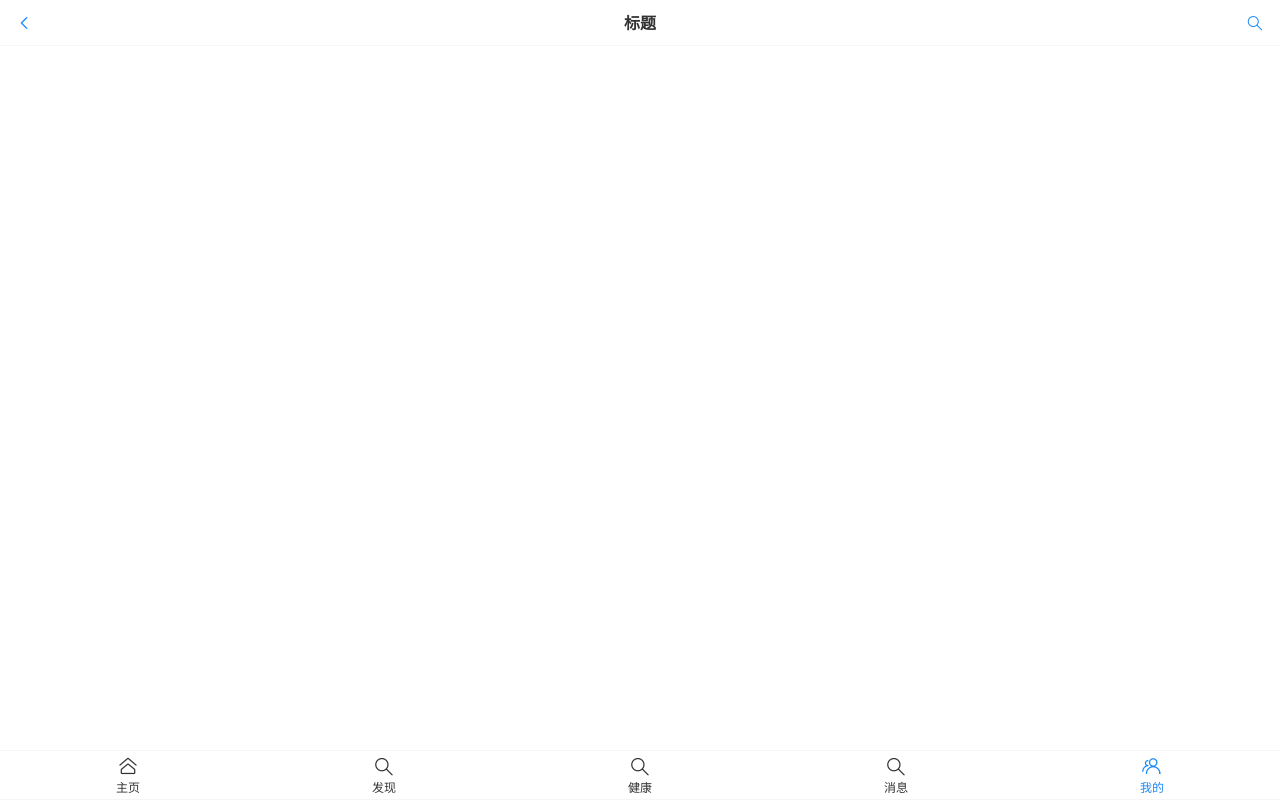
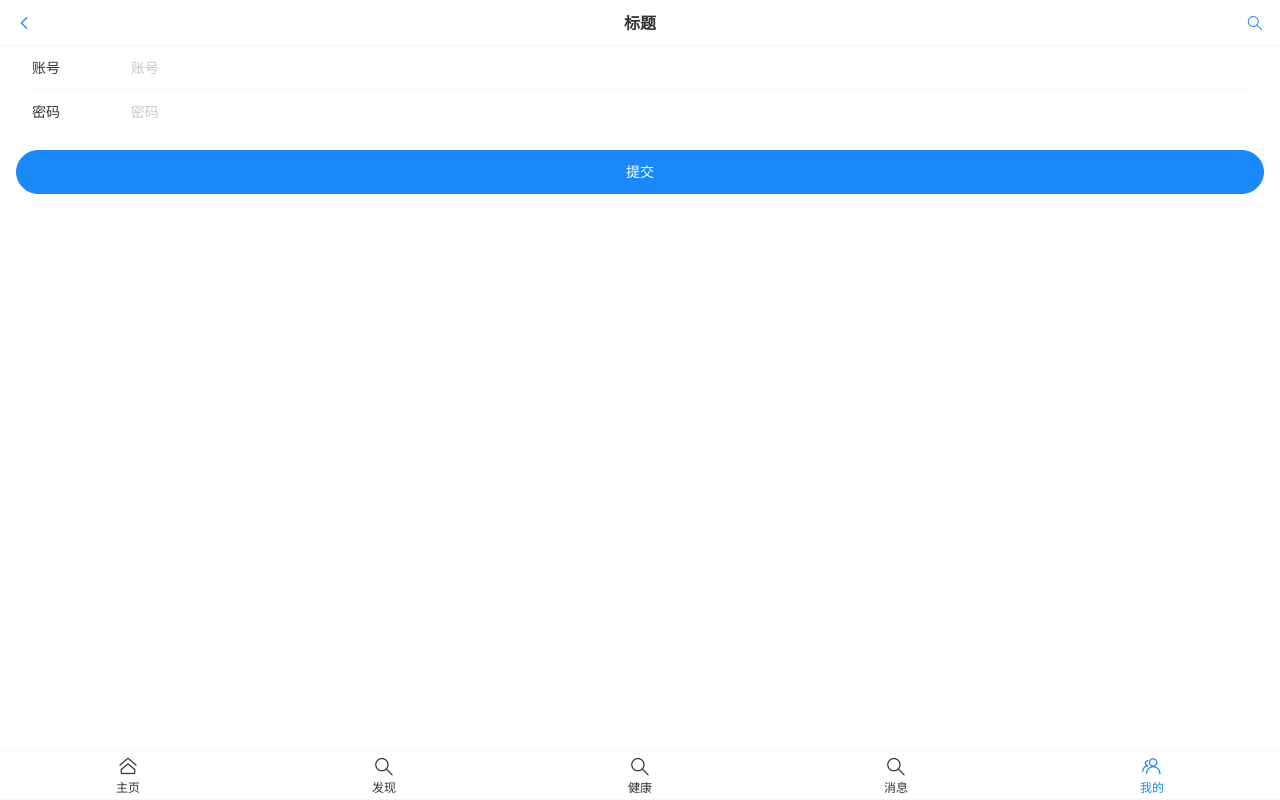
Before and after one commit to cool-icu0/medicalsys-frontend, a Vue app: page /user in a window 1280 px wide. Built offline with nearby package versions, Linux system fonts and the light colour scheme.

Commit message:
feat:"配置axios，前端搭建简单登录接口，实现前后端调"

```diff
--- a/components.d.ts
+++ b/components.d.ts
@@ -12,7 +12,10 @@ declare module 'vue' {
     RouterLink: typeof import('vue-router')['RouterLink']
     RouterView: typeof import('vue-router')['RouterView']
     VanButton: typeof import('vant/es')['Button']
+    VanCellGroup: typeof import('vant/es')['CellGroup']
     VanEmpty: typeof import('vant/es')['Empty']
+    VanField: typeof import('vant/es')['Field']
+    VanForm: typeof import('vant/es')['Form']
     VanIcon: typeof import('vant/es')['Icon']
     VanNavBar: typeof import('vant/es')['NavBar']
     VanTabbar: typeof import('vant/es')['Tabbar']
--- a/package.json
+++ b/package.json
@@ -9,6 +9,9 @@
     "preview": "vite preview"
   },
   "dependencies": {
+    "@vant/compat": "^1.0.0",
+    "axios": "^1.6.8",
+    "qs": "^6.12.1",
     "vant": "^4.8.11",
     "vue": "^3.3.4",
     "vue-router": "^4.3.2"
--- /dev/null
+++ b/src/config/myAxios.js
@@ -0,0 +1,31 @@
+// Set config defaults when creating the instance
+//自定义实例默认值
+import axios from "axios";
+
+const myAxios = axios.create({
+    baseURL: 'http://localhost:8039',
+});
+
+//拦截器
+// 添加请求拦截器
+myAxios.interceptors.request.use(function (config) {
+    // 在发送请求之前做些什么
+    console.log("请求发送了",config)
+    console.log("请求：",config.data)
+    return config;
+}, function (error) {
+    // 对请求错误做些什么
+    return Promise.reject(error);
+});
+
+// 添加响应拦截器
+myAxios.interceptors.response.use(function (response) {
+    // 对响应数据做点什么
+    console.log("请求收到了了",response)
+    return response;
+}, function (error) {
+    // 对响应错误做点什么
+    return Promise.reject(error);
+});
+
+export default myAxios;
--- /dev/null
+++ b/src/pages/Login/UserLogin.vue
@@ -0,0 +1,58 @@
+<template>
+  <van-form @submit="onSubmit">
+    <van-cell-group inset>
+      <van-field
+          v-model="user.userAccount"
+          name="userAccount"
+          label="账号"
+          placeholder="账号"
+          :rules="[{ required: true, message: '请填写账号' }]"
+      />
+      <van-field
+          v-model="user.password"
+          type="password"
+          name="password"
+          label="密码"
+          placeholder="密码"
+          :rules="[{ required: true, message: '请填写密码' }]"
+      />
+    </van-cell-group>
+    <div style="margin: 16px;">
+      <van-button round block type="primary" native-type="submit">
+        提交
+      </van-button>
+    </div>
+  </van-form>
+</template>
+
+<script setup>
+import { useRouter } from "vue-router";
+import { ref } from "vue";
+import { Toast } from "@vant/compat";
+import myAxios from "../../config/myAxios.js";
+import qs from 'qs'
+const router = useRouter();
+
+const user =ref({
+  userAccount:'',
+  password:''
+})
+
+const onSubmit = async () => {
+  console.log("user:",user.value)
+  const res = await myAxios.post('/user/login',
+    user.value,
+  );
+  console.log(res, '用户登录');
+  console.log(res.data, '用户登录接口');
+  if (res.data.code === 200 && res.data.data) {
+    Toast.success('登录成功');
+    router.replace('/');
+  } else {
+    Toast.fail('登录失败');
+  }
+};
+</script>
+
+<style scoped>
+</style>
--- a/src/pages/User.vue
+++ b/src/pages/User.vue
@@ -1,10 +1,13 @@
 <template>
-
+  <UserLogin/>
 </template>
 
 <script>
+import UserLogin from "./Login/UserLogin.vue";
+
 export default {
-  name: "User"
+  name: "User",
+  components: {UserLogin}
 }
 </script>
 
```
Also changed, not shown: 1 other file (tests, documents, lock files or other folders).
